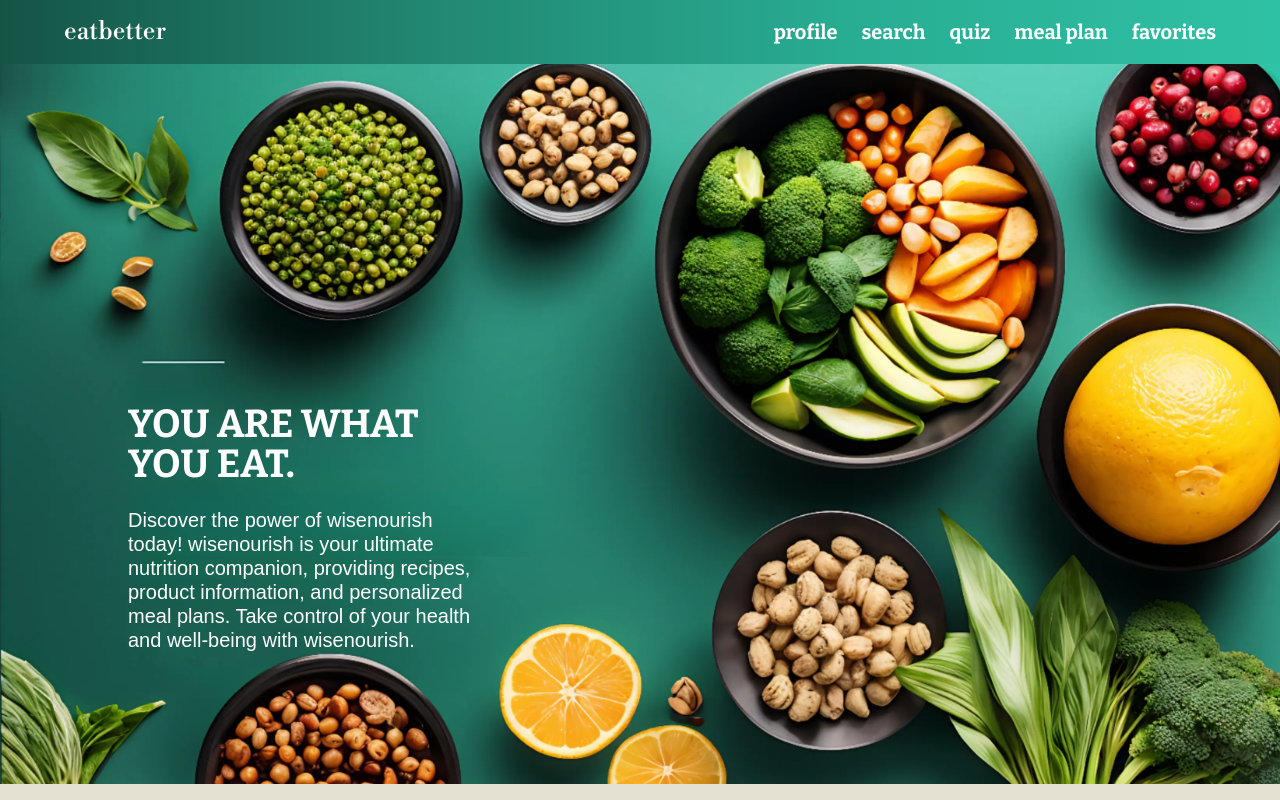
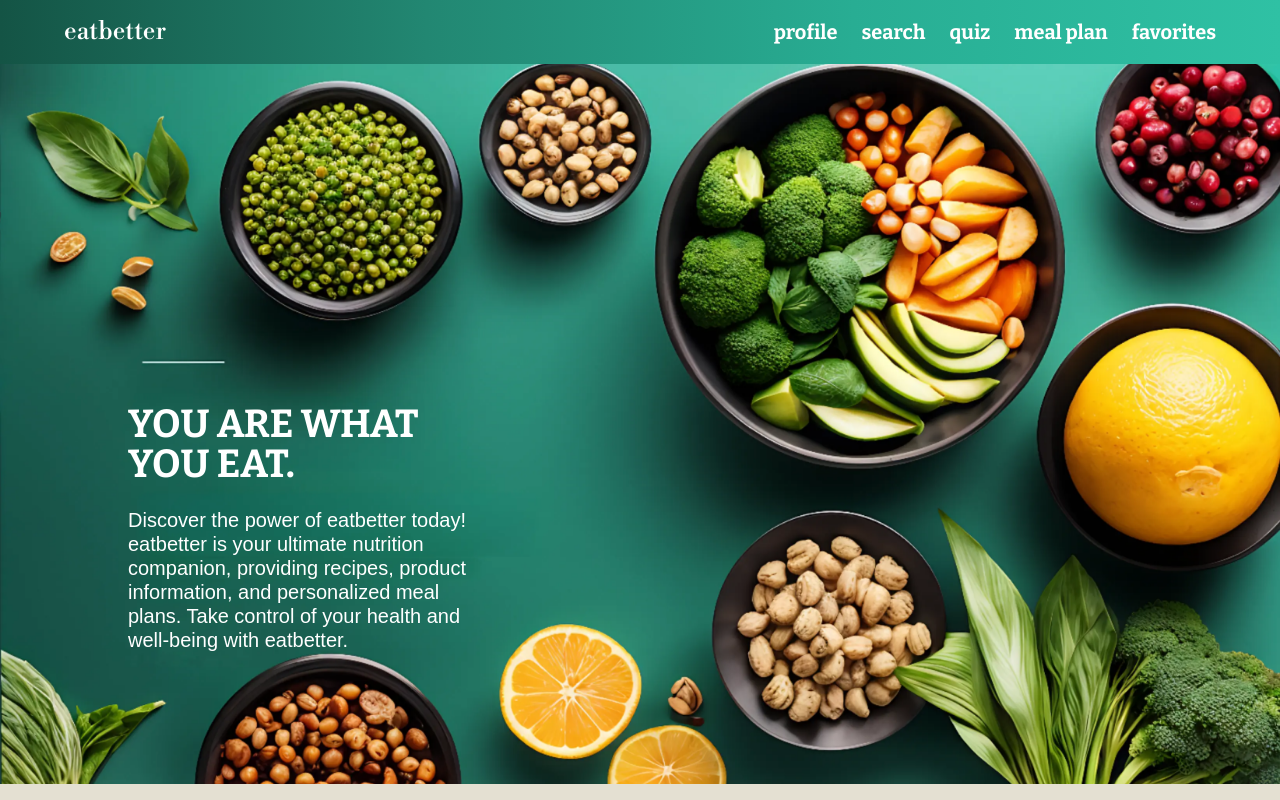
Before and after one commit to bezrukovandrey/nutrition-web, a SvelteKit app: page / in a window 1280 px wide. Shown: the top 800 px of the page. Built offline with nearby package versions, Linux system fonts and the light colour scheme.

Commit message:
Update branding from 'wisenourish' to 'eatbetter'

```diff
--- a/src/components/Greeting.svelte
+++ b/src/components/Greeting.svelte
@@ -37,10 +37,10 @@
         YOU ARE WHAT YOU EAT.
       </h1>
       <p class="mt-6 text-sm sm:text-m font-opensans leading-6">
-        Discover the power of wisenourish today! wisenourish is your ultimate
+        Discover the power of eatbetter today! eatbetter is your ultimate
         nutrition companion, providing recipes, product information, and
         personalized meal plans. Take control of your health and well-being with
-        wisenourish.
+        eatbetter.
       </p>
     </article>
   </section>
```
